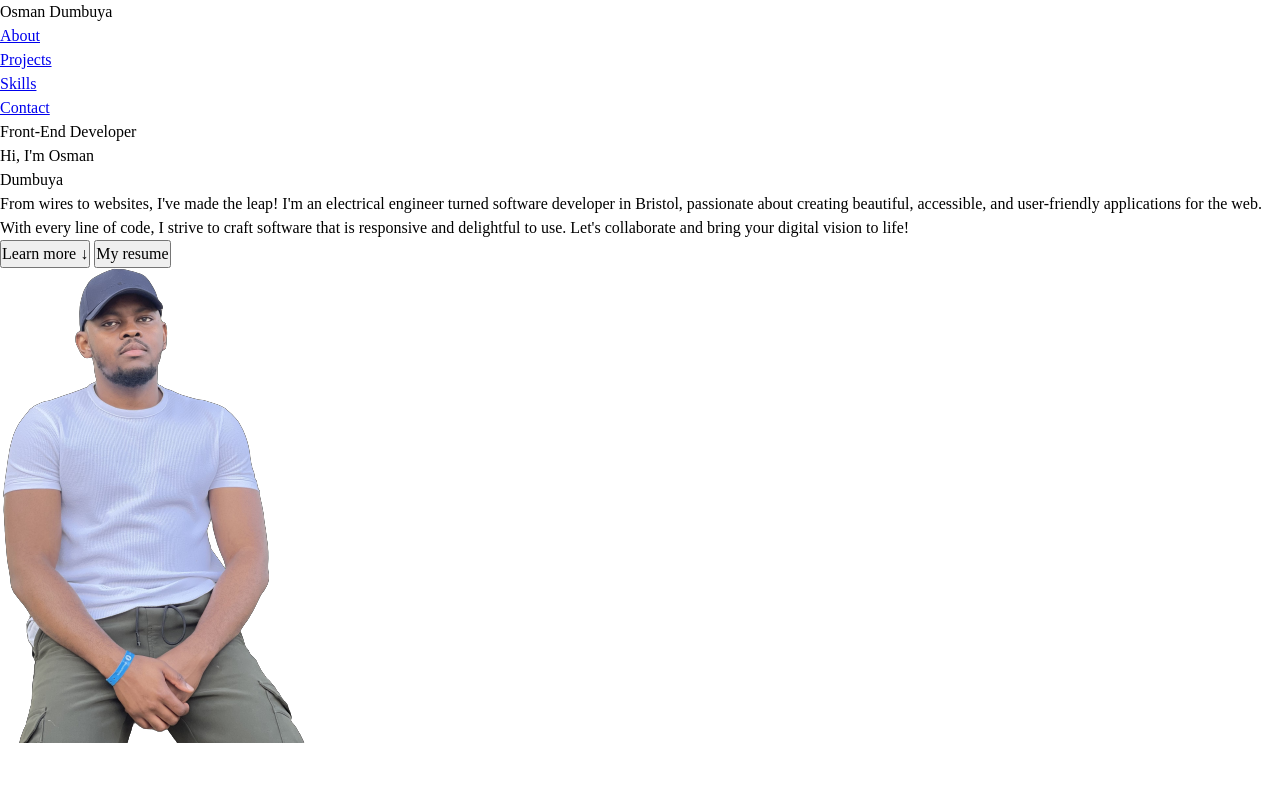
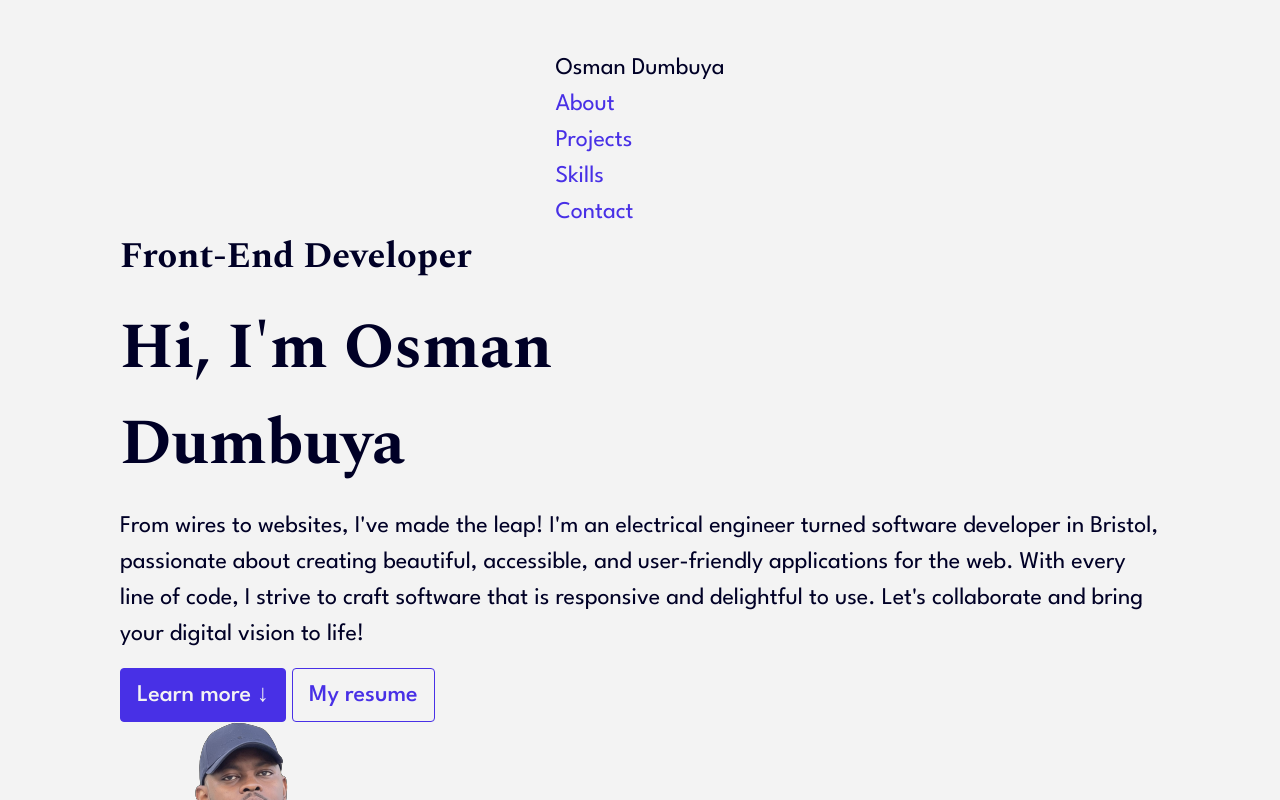
Before and after one commit to OsmanTolo/vanilla-portfolio, a website built with Vite: page index.html in a window 1280 px wide. Shown: the top 800 px of the page. Built offline with nearby package versions, Linux system fonts and the light colour scheme.

Commit message:
Add geenral css styles

```diff
--- a/assets/css/style.css
+++ b/assets/css/style.css
@@ -0,0 +1,146 @@
+@import url("https://fonts.googleapis.com/css2?family=DM+Serif+Display&family=League+Spartan:wght@300;400;500;600;700&family=Spectral:wght@300;400;500;600;700&display=swap");
+
+:root {
+  --light-clr: #f3f3f3;
+  --light-grey-clr: #e3e3e7;
+  --dark-clr: #000026;
+  --accent-clr: #4830e6;
+
+  --header-ff: "Spectral", serif;
+  --para-ff: "League Spartan", sans-serif;
+  --misc-ff: "DM Serif Display", serif;
+
+  --h1-fs-mobile: 32px;
+  --h2-fs-mobile: 24px;
+  --h3-fs-mobile: 20px;
+  --para-fs-mobile: 16px;
+
+  --container-padding: 16px;
+  --container-margin: 0 auto;
+
+  --box-shadow: 0 0 2rem -1rem rgba(0, 0, 0, 0.2);
+  --box-shadow--small: 0 0 0.5rem -0.25rem rgba(0, 0, 0, 0.2);
+}
+
+body {
+  font-family: var(--para-ff);
+  font-size: var(--para-fs-mobile);
+  background: var(--light-clr);
+  color: var(--dark-clr);
+}
+
+h1,
+h2,
+h3 {
+  font-family: var(--header-ff);
+  font-weight: 700;
+  margin-bottom: 1rem;
+}
+
+h1 {
+  font-size: var(--h1-fs-mobile);
+}
+
+h2 {
+  font-size: calc(var(--h2-fs-mobile));
+}
+
+h3 {
+  font-size: calc(var(--h3-fs-mobile));
+}
+
+p {
+  margin-top: 0;
+  margin-bottom: 1rem;
+}
+
+a {
+  color: var(--accent-clr);
+  text-decoration: none;
+}
+
+li {
+  list-style: none;
+}
+
+img {
+  transition: filter 0.5s;
+}
+
+/* General Styles */
+.container {
+  max-width: 100%;
+  margin: var(--container-margin);
+  padding: var(--container-padding);
+}
+
+.btn {
+  padding: 0.5rem 1rem;
+  display: inline-block;
+  background: var(--light-clr);
+  font-weight: 500;
+  color: var(--accent-clr);
+  border: 1px solid var(--accent-clr);
+  cursor: pointer;
+  transition: all 0.3s;
+  border-radius: 0.25rem;
+}
+
+.btn:hover {
+  background-color: var(--light-clr);
+  color: var(--dark-clr);
+  border: 1px solid var(--dark-clr);
+}
+
+.btn--scroll-to {
+  background: var(--accent-clr);
+  color: var(--light-clr);
+}
+
+.btn--scroll-to:hover {
+  color: var(--accent-clr);
+  border: 1px solid var(--accent-clr);
+}
+
+.header {
+  /* padding: 0 3rem; */
+  height: 100vh;
+  display: flex;
+  flex-direction: column;
+  align-items: center;
+}
+
+/* Media Queries */
+@media only screen and (min-width: 768px) {
+  :root {
+    --container-padding: 30px;
+    --h1-fs-mobile: 48px;
+    --h2-fs-mobile: 36px;
+    --h3-fs-mobile: 28px;
+    --para-fs-mobile: 20px;
+  }
+
+  .container {
+    max-width: 720px;
+  }
+}
+
+@media only screen and (min-width: 1024px) {
+  :root {
+    --container-padding: 50px;
+    --h1-fs-mobile: 64px;
+    --h2-fs-mobile: 48px;
+    --h3-fs-mobile: 36px;
+    --para-fs-mobile: 24px;
+  }
+
+  .container {
+    max-width: 960px;
+  }
+}
+
+@media only screen and (min-width: 1200px) {
+  .container {
+    max-width: 1140px;
+  }
+}
--- a/index.html
+++ b/index.html
@@ -9,6 +9,7 @@
     <title>Osman Dumbuya</title>
   </head>
   <body>
+    <div class="container">
       <header class="header">
         <nav class="nav">
           <div class="nav__logo">Osman Dumbuya</div>
@@ -34,16 +35,16 @@
             Hi, I'm <span class="highlight">Osman</span><br />
             <span class="highlight">Dumbuya</span>
           </h1>
-        <h4>
-          From wires to websites, I've made the leap! I'm an electrical engineer
-          turned software developer in Bristol, passionate about creating
-          beautiful, accessible, and user-friendly applications for the web.
-          With every line of code, I strive to craft software that is responsive
-          and delightful to use. Let's collaborate and bring your digital vision
-          to life!
-        </h4>
-        <button class="btn--text btn--scroll-to">Learn more &DownArrow;</button>
-        <button class="btn--text btn--scroll-to">My resume</button>
+          <p>
+            From wires to websites, I've made the leap! I'm an electrical
+            engineer turned software developer in Bristol, passionate about
+            creating beautiful, accessible, and user-friendly applications for
+            the web. With every line of code, I strive to craft software that is
+            responsive and delightful to use. Let's collaborate and bring your
+            digital vision to life!
+          </p>
+          <button class="btn btn--scroll-to">Learn more &DownArrow;</button>
+          <button class="btn">My resume</button>
           <img
             src="./assets/images/osman-cropped-no-bg.png"
             alt="Image of Osman Dumbuya"
@@ -51,6 +52,7 @@
           />
         </div>
       </header>
+    </div>
     <script type="module" src="/main.js"></script>
   </body>
 </html>
```
Lines whose indentation alone changed are shown as unchanged.
